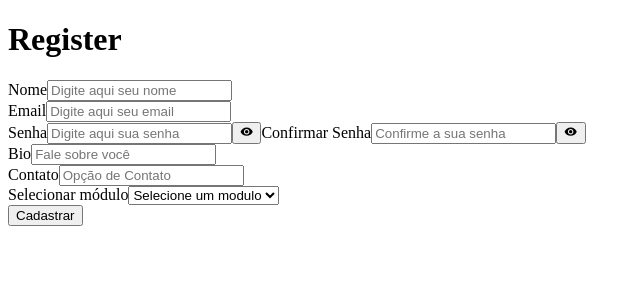
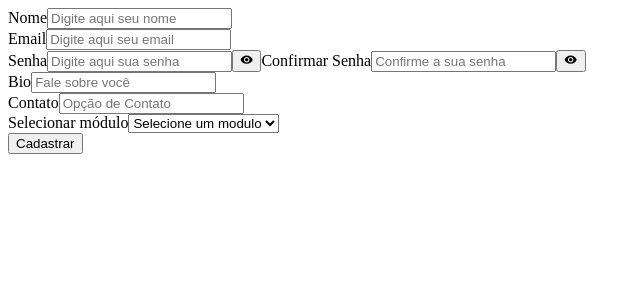
Before and after one commit to edumatheus65/developers_hub, a React (Vite) app: page /register in a window 1280 px wide. Shown: the top 300 px of the page, without its empty margins (0-641 px from the left). Built offline with nearby package versions, Linux system fonts and the light colour scheme.

Commit message:
kenzieHub

```diff
--- a/src/pages/Login/index.jsx
+++ b/src/pages/Login/index.jsx
@@ -3,7 +3,7 @@ import { LoginForm } from "../../components/LoginForm";
 export const Login = () => {
   return (
     <main>
-      <h1>Login</h1>
+      {/* <h1>Login</h1> */}
       <LoginForm />
     </main>
   );
--- a/src/pages/Register/index.jsx
+++ b/src/pages/Register/index.jsx
@@ -3,7 +3,8 @@ import { RegisterForm } from "../../components/RegisterForm";
 export const Register = () => {
   return (
     <main>
-      <h1>Register</h1>
+      {/* <h3>Crie sua conta</h3>
+      <p>Rápido e grátis,vamos nessa</p> */}
       <RegisterForm />
     </main>
   );
```
